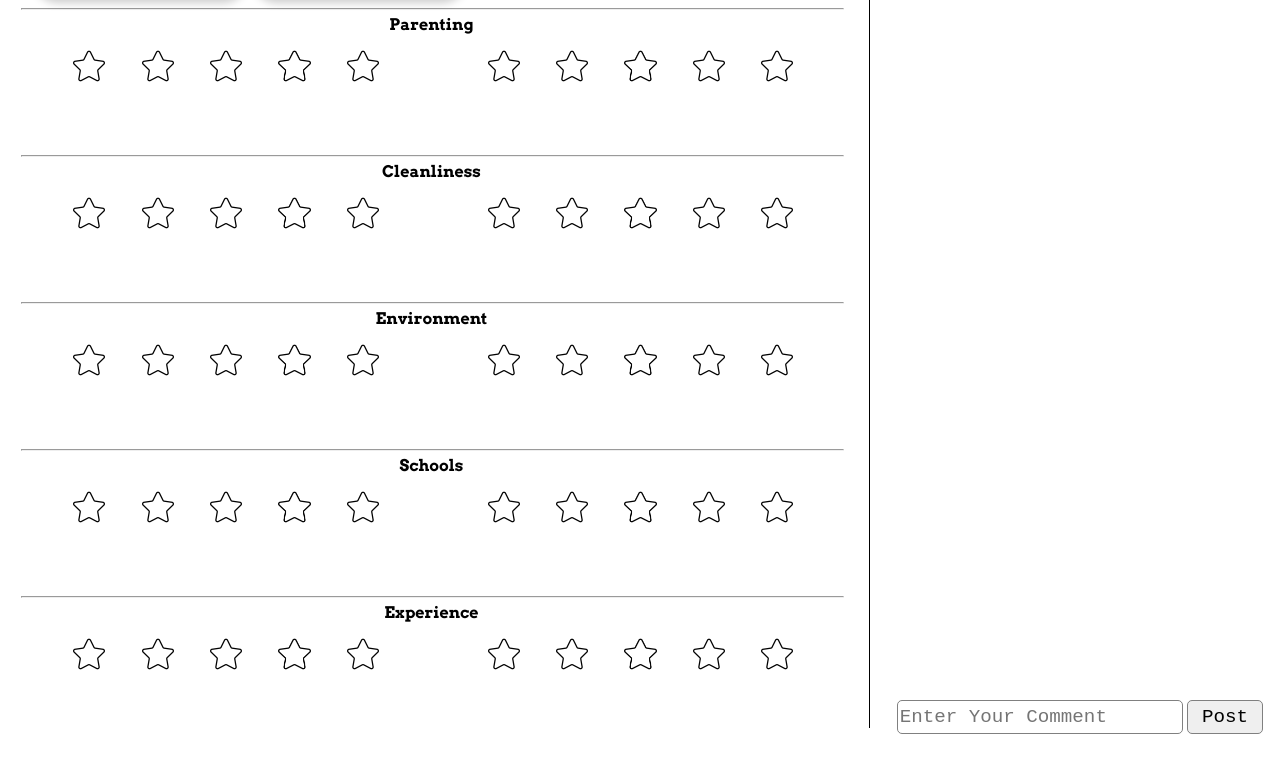
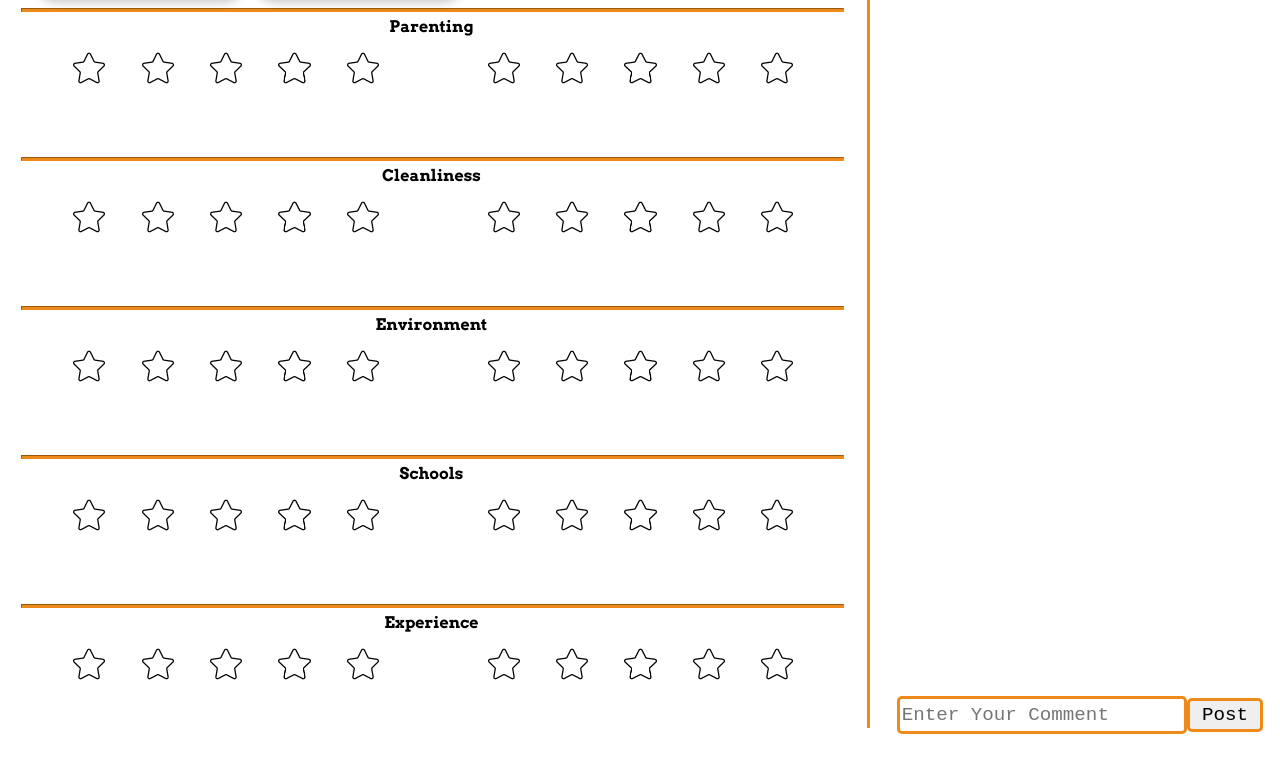
Before and after one commit to shamarsamuels/ratemyfoster, a Python web app: template templates/family_page.html in a window 1280 px wide. Shown: the part 162-920 px from the top of the page. Run offline with Jinja, Linux system fonts and the light colour scheme; the template is opened without the code that fills it, so the values that code supplies are empty.

Commit message:
Probably Finally Update

```diff
--- a/scripts/family_page.js
+++ b/scripts/family_page.js
@@ -99,7 +99,8 @@ $(document).ready(()=> {
         if(input){
             $('#comments_container').prepend(`
                 <div class="comment">
-                    ${input}
+                    <div class='comment_header'>Anonymous User Said</div>
+                    <div class='comment_content'>${input}</div>
                 </div>
             `)
             $.ajax({
--- a/scripts/main_page.js
+++ b/scripts/main_page.js
@@ -45,6 +45,8 @@ $(document).ready(() => {
                 success: (data) => {
                     if(data.response){
                       data.response.forEach((family, index) => {
+                        let added = []
+                        if(added.indexOf(family.id) < 0){
                           let new_div = `
                               <div id='result_${index}' class="search_result">
                                   <div class='text family_name'>${family.name}</div>
@@ -57,6 +59,8 @@ $(document).ready(() => {
                           $(`#result_${index}`).on('click', () => {
                               $(`#result_${index}_form`).submit()
                           })
+                          added.push(family.id)
+                        }
                       })
                     } else {
                       let new_div = `
--- a/stylesheets/style.css
+++ b/stylesheets/style.css
@@ -159,15 +164,18 @@ hr{
     margin: 0;
     margin-top: 25px;
     width: 60%;
+    height: 2px;
+    border-color: #EE8A1A;
+    background-color: #EE8A1A;
 }
 
 .vl {
-    width: 1px;
+    width: 3px;
     height: 850px;
     position: absolute;
     right: 32%;
     top: 5%;
-    background-color: black;
+    background-color: #EE8A1A;
 }
 
 .comments_header{
@@ -217,31 +225,31 @@ hr{
     margin-left: 2.5%;
     border-radius: 5px;
     border-style: solid;
-    border-width: 1px;
+    border-width: 3px;
     font-size: 120%;
     font-family: 'Courier New', Courier, monospace;
-    border-color: grey;
+    border-color: #EE8A1A;
 }
 
 .comments_submit{
-    bottom: 3%;
+    bottom: 3.3%;
     position: absolute;
     width: 20%;
     height:34px;
     margin-left: 78%;
     border-radius: 5px;
     border-style: solid;
-    border-width: 1px;
+    border-width: 3px;
     font-size: 120%;
     font-family: 'Courier New', Courier, monospace;
-    border-color: grey;
+    border-color: #EE8A1A;
 }
 .comments_input:focus{
     outline: none;
 }
 
 .comment{
-    border-color: #FFD700;
+    border-color: #EE8A1A;
     border-style: solid;
     border-radius: 5px;
     border-width: 3px;
--- a/templates/family_page.html
+++ b/templates/family_page.html
@@ -112,7 +112,8 @@
       <div class='comments_container' id='comments_container'>
         {% for comment in comments %}
             <div class="comment">
-                {{comment.content}}
+                <div class='comment_header'>Anonymous User - {{comment.timestamp}}</div>
+                <div class='comment_content'>{{comment.content}}</div>
             </div>
         {% endfor %}
       </div>
```
Also changed, not shown: other parts of stylesheets/style.css (+27 -10 lines), main.py (+14 -21 lines), 2 other files. Lines whose indentation alone changed are shown as unchanged.
